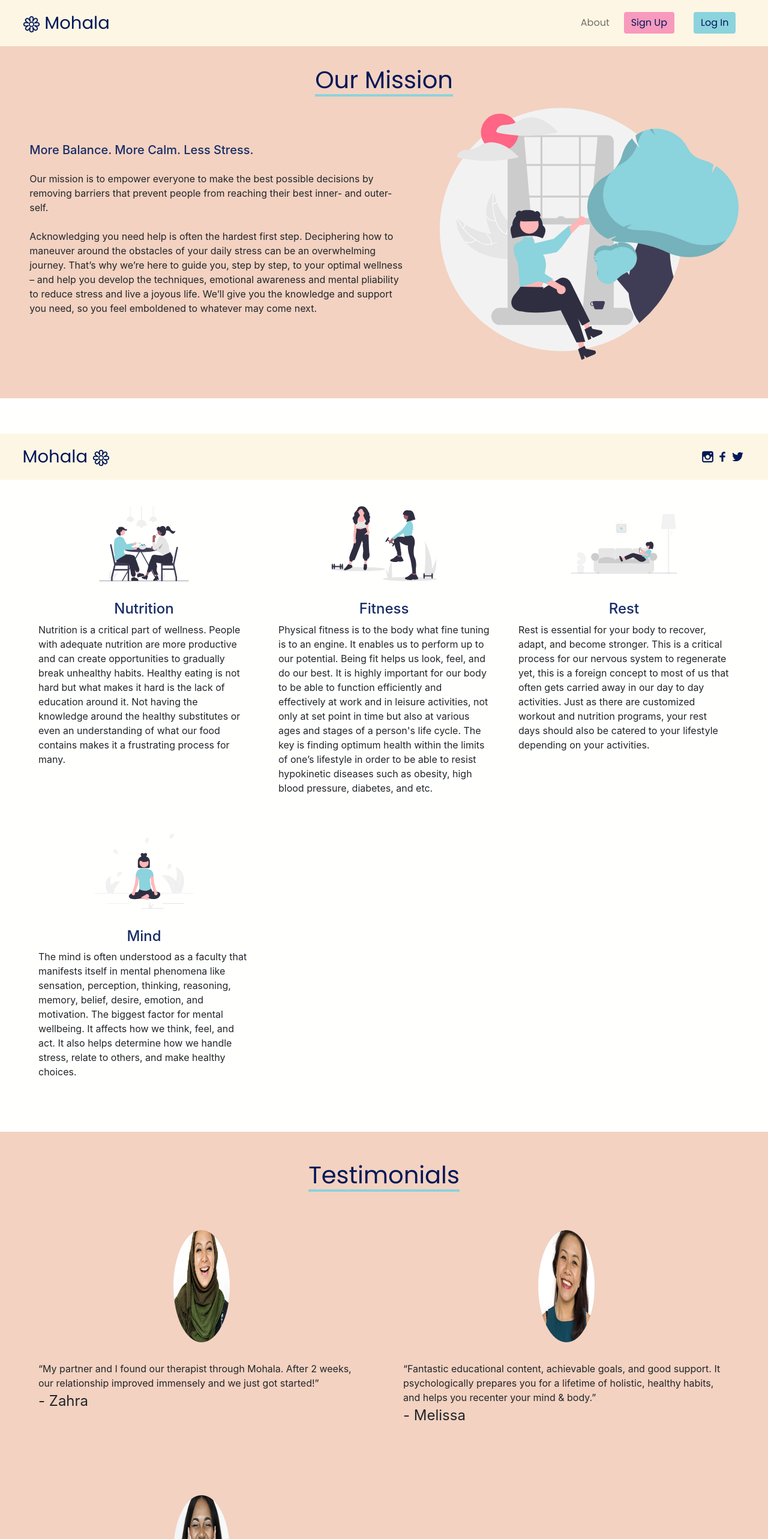
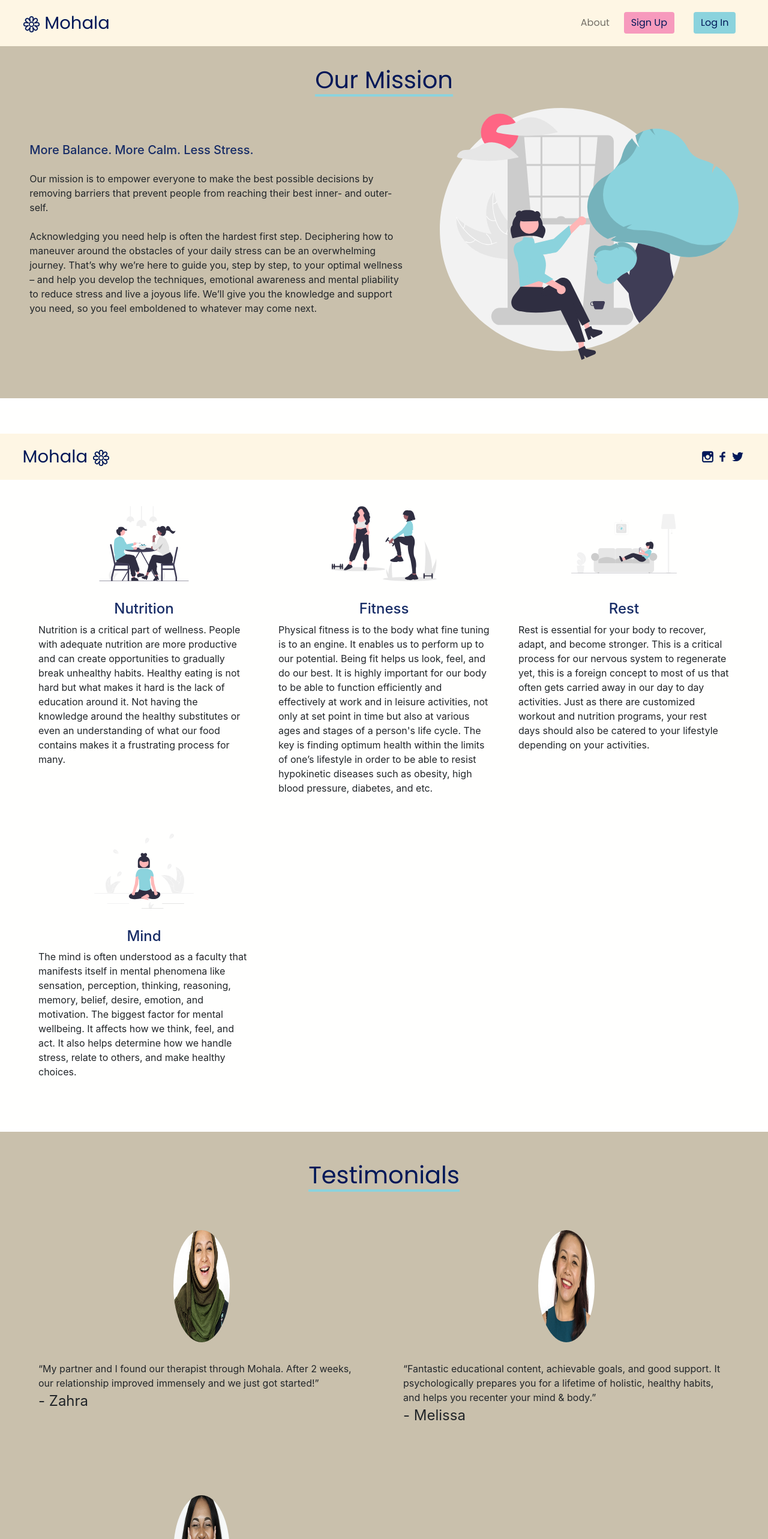
Before and after one commit to allyroo/hackathon-wellness, a React (Create React App) app: page /about in a window 1280 px wide. Shown: the top 2566 px of the page at 60% size. Built offline with nearby package versions, Linux system fonts and the light colour scheme; a web font is replaced by a local one.

Commit message:
update background color for mission and testimonials section

```diff
--- a/src/pages/aboutComponents/Mission.css
+++ b/src/pages/aboutComponents/Mission.css
@@ -1,7 +1,7 @@
 @import url('https://fonts.googleapis.com/css2?family=Josefin+Sans&family=Poppins&family=Roboto+Slab&display=swap');
 
 .info-container {
-    background: #f3d2c1;
+    background: #c9c0ac;
     overflow: hidden;
     display: flex;
     flex-direction: column;
--- a/src/pages/aboutComponents/Testimonials.css
+++ b/src/pages/aboutComponents/Testimonials.css
@@ -1,5 +1,5 @@
 .testimonials-container {
-    background-color: #f3d2c1;
+    background-color: #c9c0ac;
     min-height: 100vh;
     display: flex;
     flex-direction: column;
```
